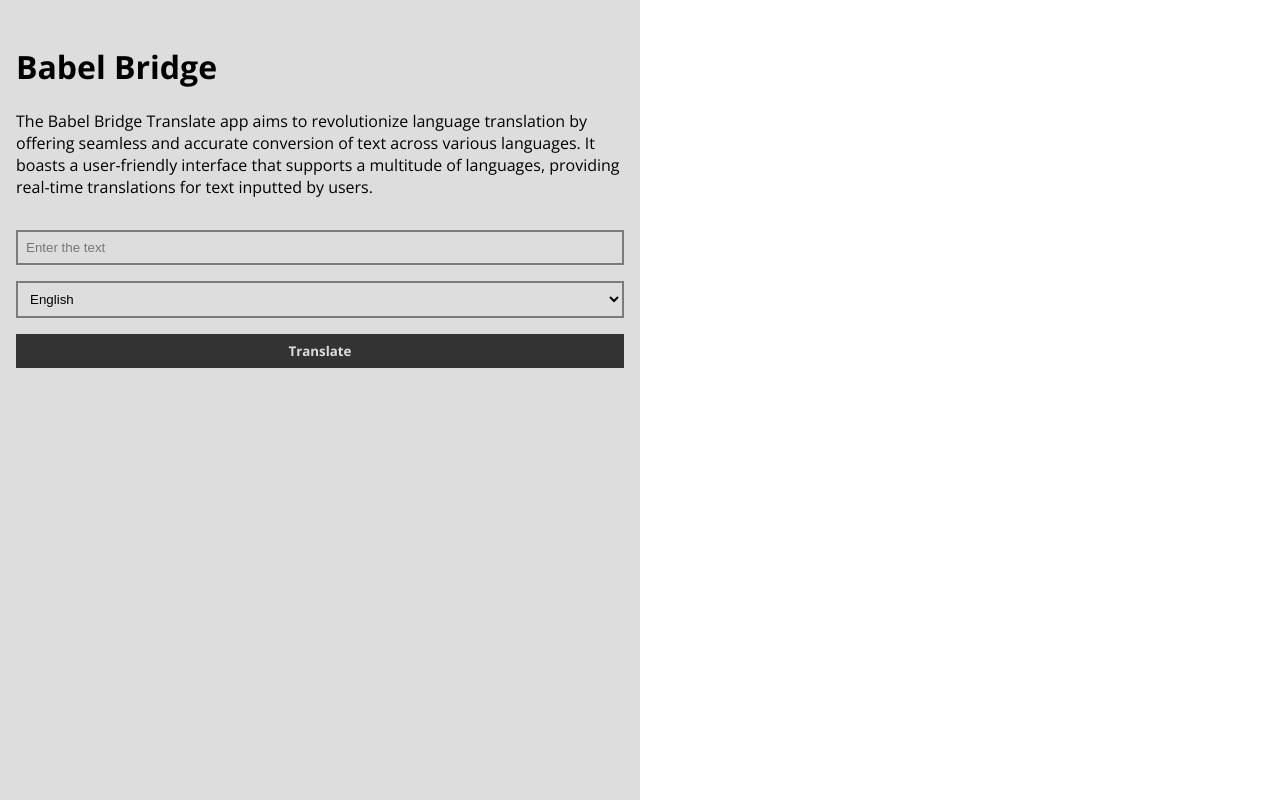
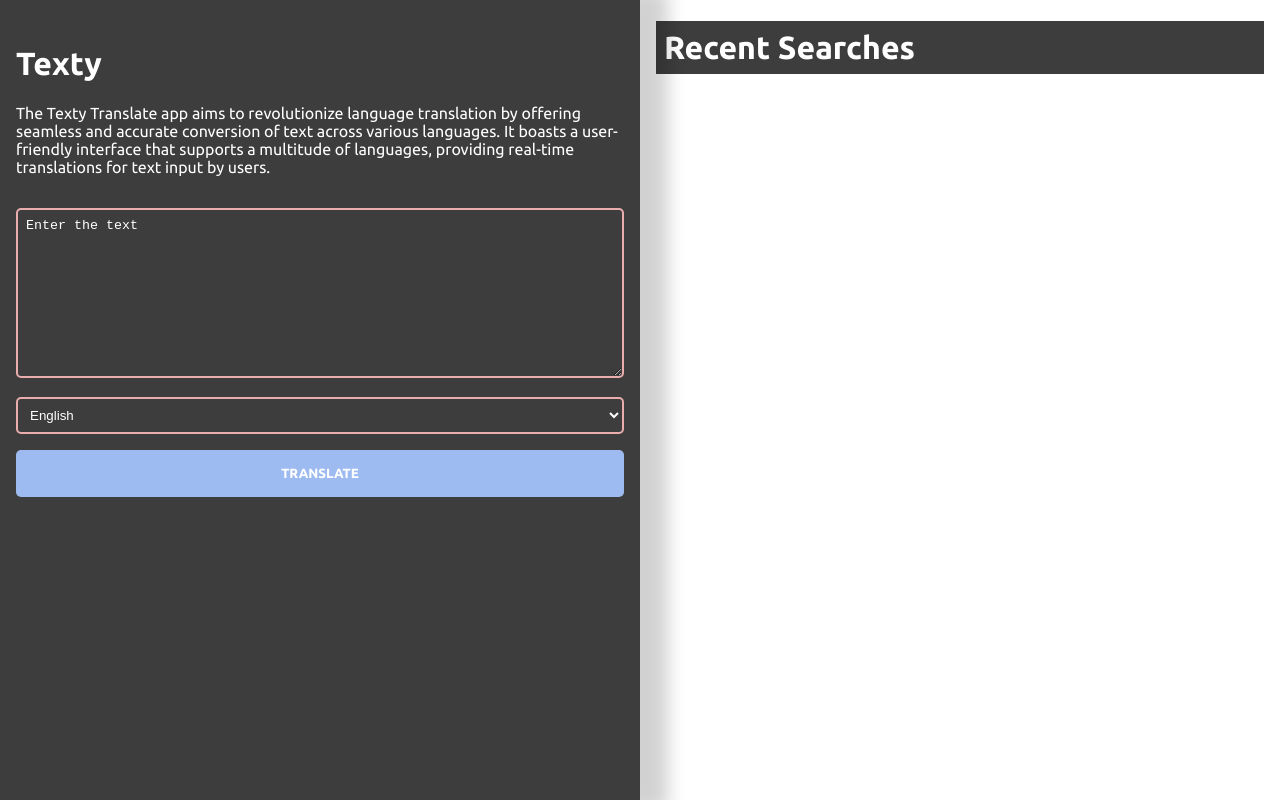
Before and after one commit to shubhamchature/Translator_Project, a website: page public/index.html in a window 1280 px wide. Drawn offline with nearby package versions, Linux system fonts and the light colour scheme.

Commit message:
make the ui

```diff
--- a/public/index.css
+++ b/public/index.css
@@ -1,7 +1,7 @@
 body {
     margin: 0;
     padding: 0;
-    font-family: 'Open Sans', sans-serif;
+    font-family: 'Ubuntu', sans-serif;
 }
 
 * {
@@ -10,8 +10,19 @@ body {
 
 body > div {
     display: flex;
-    background: #ddd;
+    background: #efecec;
     height: 100vh;
+}
+
+li {
+    padding: 0.5rem;
+    transition: all 0.4s ease-in;
+    cursor: pointer;
+}
+
+li:hover {
+    background: #3d3d3d;
+    color: #fff;
 }
 
 ul {
@@ -22,29 +33,65 @@ ul {
 body > div > * {
     flex: 1;
     padding: 1rem;
+    overflow-y: auto;
+}
+
+body > div > form {
+    background: #3d3d3d;
+    color: #fff;
+    z-index: 1;
+    box-shadow: 17px 0px 17px 11px #0000002e;
 }
 
 body > div > div {
-    background: #fff;
+    background: #ffffff;
+    padding: 0rem 1rem 1rem 1rem;
+}
+
+body > div > div > div {
+    background: #3d3d3d;
+    color: #fff;
+    position: sticky;
+    top: 0;
+}
+
+body > div > div h1 {
+    padding: 0.5rem;
 }
 
 form > div {
     padding: 0.5rem 0rem;
 }
 
-input, select {
+textarea, select {
     padding: 0.5rem;
-    background: #ddd;
-    border: 2px solid #7b7b7b;
+    background: #eee2e2;
+    border: 2px solid #e9adad;
+    padding: 0.5rem;
+    border-radius: 5px;
     width: 100%;
+    background-color: transparent;
+    color: #fff;
+}
+
+textarea::placeholder, select::placeholder {
+    color: #fff;
 }
 
 button {
-    background: #333;
-    color: #ddd;
-    padding: 0.5rem;
+    background: #9ebbf1;
+    color: #ffffff;
+    padding: 1rem;
+    cursor: pointer;
+    border-radius: 5px;
     border: none;
     width: 100%;
-    font-family: 'Open Sans', sans-serif;
+    font-family: 'Ubuntu', sans-serif;
     font-weight: bold;
 }
+
+.card {
+    display: flex;
+    flex-flow: row nowrap;
+    justify-content: space-between;
+}
--- a/public/index.html
+++ b/public/index.html
@@ -5,22 +5,24 @@
     <meta charset="UTF-8">
     <meta name="viewport" content="width=device-width, initial-scale=1.0">
     <link rel="stylesheet" href="/index.css" />
-    <link rel="preconnect" href="https://fonts.googleapis.com">
+
+<link rel="preconnect" href="https://fonts.googleapis.com">
 <link rel="preconnect" href="https://fonts.gstatic.com" crossorigin>
-<link href="https://fonts.googleapis.com/css2?family=Open+Sans:wght@300;400;500;600;700&display=swap" rel="stylesheet">
-    <title>Babel Bridge</title>
+<link href="https://fonts.googleapis.com/css2?family=Ubuntu:wght@300;400;500;700&display=swap" rel="stylesheet">
+    <title>Texty</title>
 </head>
 
 <body>
     <div>
         <form>
             <div>
-                <h1>Babel Bridge</h1>
-                <p>
-The Babel Bridge Translate app aims to revolutionize language translation by offering seamless and accurate conversion of text across various languages. It boasts a user-friendly interface that supports a multitude of languages, providing real-time translations for text inputted by users.</p>
+                <h1>Texty</h1>
+                <p>The Texty Translate app aims to revolutionize language translation by offering seamless and
+                    accurate conversion of text across various languages. It boasts a user-friendly interface that supports
+                    a multitude of languages, providing real-time translations for text input by users.</p>
             </div>
             <div>
-                <input type="text" name="org_text" id="orgText" placeholder="Enter the text">
+                <textarea type="text" name="org_text" id="orgText" placeholder="Enter the text" rows="10"></textarea>
             </div>
             <div>
                 <select>
@@ -30,14 +32,18 @@ The Babel Bridge Translate app aims to revolutionize language translation by off
                                 <option value="ru">Russian</option>
                                 <option value="de">German</option>
                                 <option value="hi">Hindi</option>
+
                 </select>
             </div>
             <div>
-                <button type="submit">Translate</button>
+                <button type="submit">TRANSLATE</button>
             </div>
         </form>
 
         <div>
+            <div>
+                <h1>Recent Searches</h1>
+            </div>
             <ul id="result"></ul>
         </div>
     </div>
--- a/public/index.js
+++ b/public/index.js
@@ -1,7 +1,7 @@
 (() => {
     const form = document.querySelector("form")
     const select = document.querySelector("select")
-    const org_text = document.querySelector("input")
+    const org_text = document.querySelector("textarea")
     let result = document.querySelector("#result")
 
     const fetchResult = () => {
@@ -16,7 +16,8 @@
     const renderResult = (data) => {
         data.forEach( ({orgText, transText, langCode}) => {
             let li = document.createElement("li")
-            li.innerText = `${orgText} - ${transText} - ${langCode}`
+            li.className = "card"
+            li.innerHTML = `<div>${orgText}</div><div>${transText}</div><div>${langCode}</div>`
 
             result.appendChild(li)
         });
```
